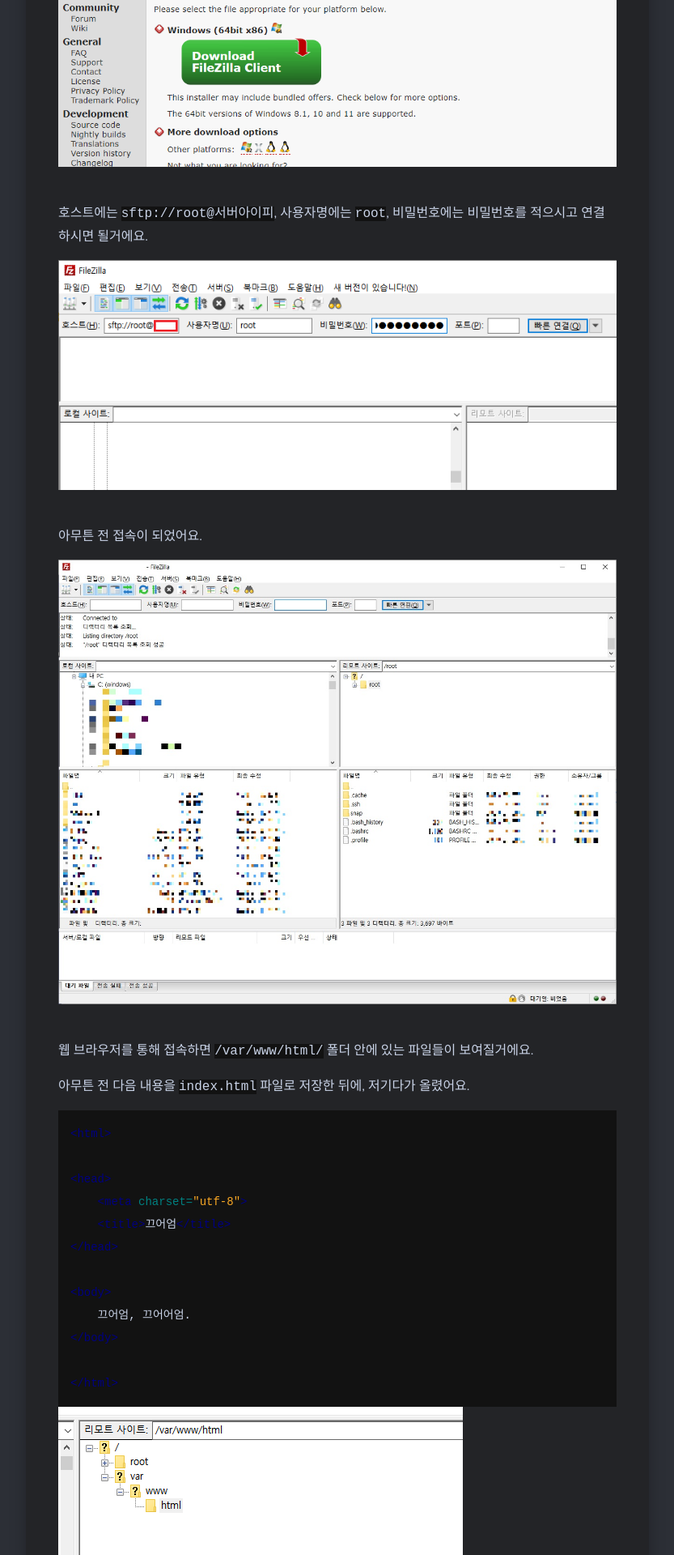
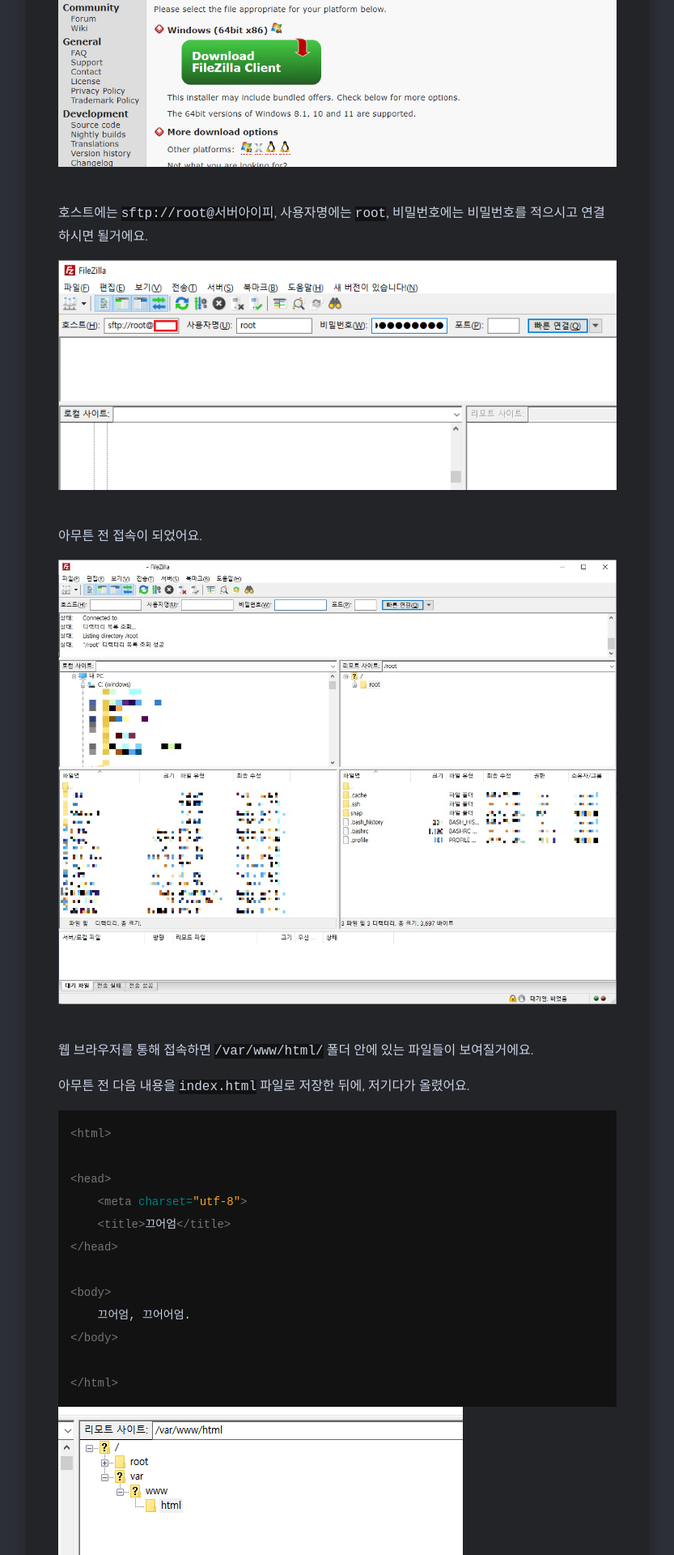
Before and after one commit to DarkTornado/blog, a Jekyll site: the page built from _posts/2023-05-15-vultr-vps-nginx.md, in a window 1280 px wide. Shown: the part 4480-6400 px from the top of the page at 81% size, without its empty margins (23-856 px from the left). Built offline with Jekyll 4.4.1, drawn with Linux system fonts in a browser that asks for light colours; nearby versions of some CDN libraries.

Commit message:
html tag's text color changed

```diff
--- a/_sass/1-tools/_syntax-highlighting.scss
+++ b/_sass/1-tools/_syntax-highlighting.scss
@@ -44,7 +44,7 @@
   //.ne    { color: #900; font-weight: bold } // Name.Exception
   //.nf    { color: #900; font-weight: bold } // Name.Function
   .nn    { color: #9E9E9E } // Name.Namespace
-  .nt    { color: #000080 } // Name.Tag
+  .nt    { color: #757575  } // Name.Tag
   .nv    { color: #008080 } // Name.Variable
   .ow    { font-weight: bold } // Operator.Word
   .w     { color: #bbb } // Text.Whitespace
```
